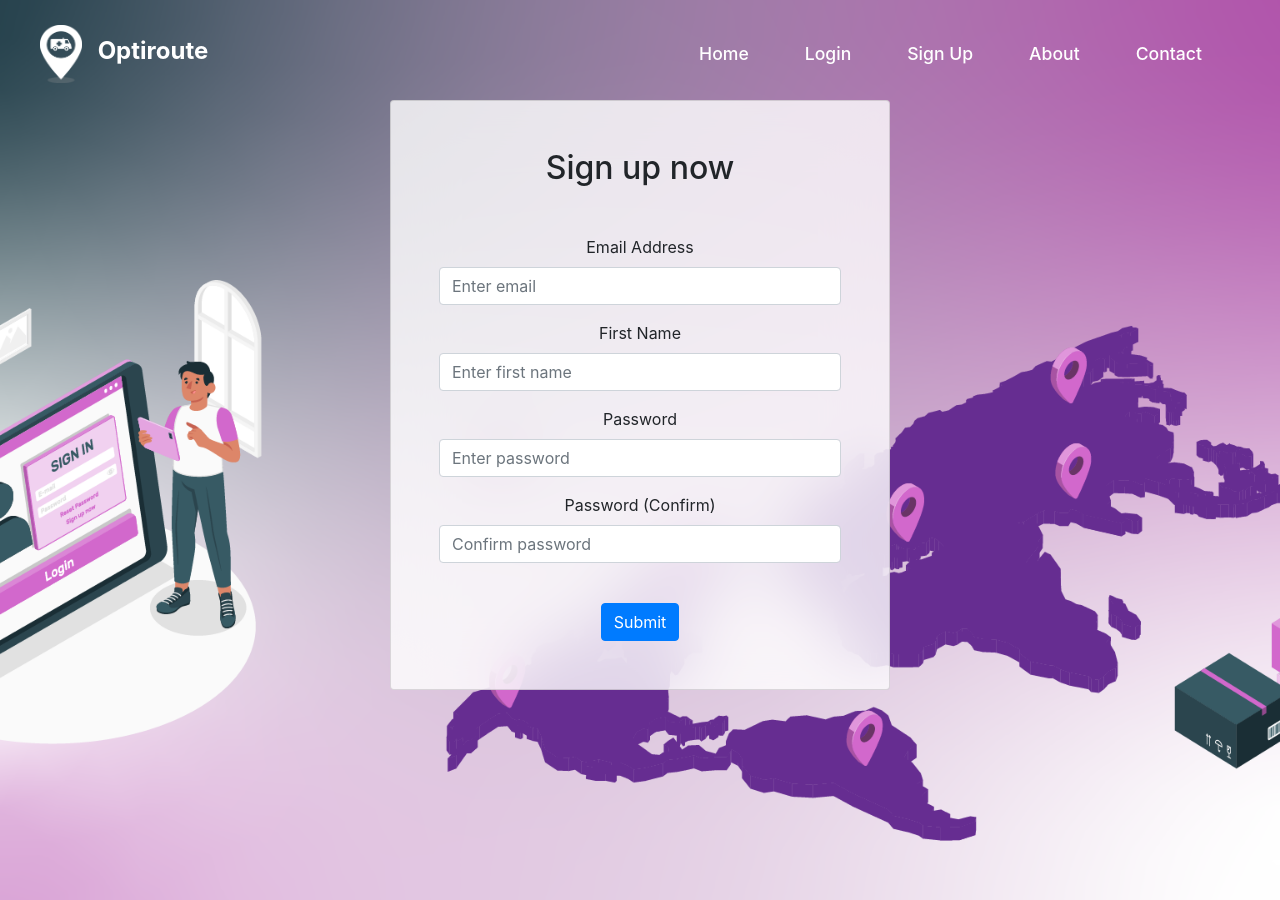
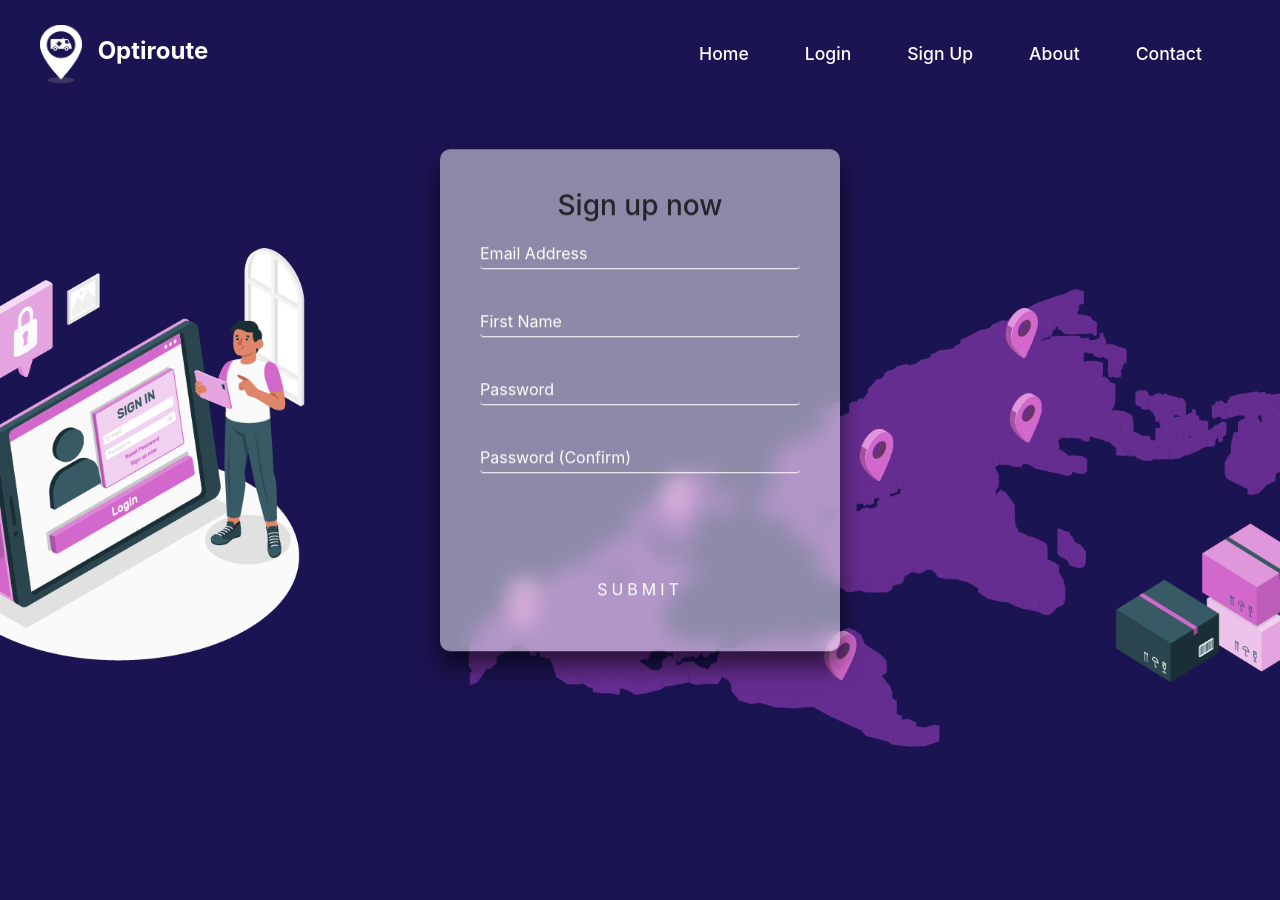
Before and after one commit to ahmedidrissi/flask, a Flask app: page /sign-up in a window 1280 px wide. After the commit the page ends 747 px from the top, so only its background shows below. Run offline with Flask 3, Linux system fonts and the light colour scheme; some libraries are stand-ins or nearby versions.

Commit message:
sign up changed

```diff
--- a/website/templates/page.html
+++ b/website/templates/page.html
@@ -1,5 +1,5 @@
 {% extends "base.html" %}
-{% block title %}Home Page{% endblock %}
+{% block title %}Home{% endblock %}
 {% block content %}
 <style>
     body {
--- a/website/templates/sign_up.html
+++ b/website/templates/sign_up.html
@@ -4,65 +4,71 @@
 
 {% block content %}
 
-<div class="container my-5">
-  <div class="card mx-auto shadow-5-strong" style="max-width: 500px; background: hsla(0, 0%, 100%, 0.8); backdrop-filter: blur(30px);">
-    <div class="card-body py-5 px-md-5">
-      <h2 class="fw-bold mb-5 text-center">Sign up now</h2>
-      <div class="text-center">
-        <form method="POST" style="width: 100%;">
-          <div class="row">
-            <div class="col-md-12">
+<section class="vh-100">
+  <div class="container-fluid h-custom">
+    <div class="row d-flex justify-content-center align-items-center h-100">
+      <div class="col-md-6">
+        <div class="login-form">
+          <h3 align="center">Sign up now</h3>
+          <form action="/sign-up" method="POST">
             <div class="form-group">
-                <label for="email">Email Address</label>
+              <div class="user-box">
                 <input
                   type="email"
                   class="form-control"
                   id="email"
                   name="email"
-                  placeholder="Enter email"
+                  required
                 />
+                <label>Email Address</label>
+              </div>
             </div>
             <div class="form-group">
-                <label for="firstName">First Name</label>
+              <div class="user-box">
                 <input
                   type="text"
                   class="form-control"
                   id="firstName"
                   name="firstName"
-                  placeholder="Enter first name"
+                  required
                 />
+                <label>First Name</label>
+              </div>
             </div>
             <div class="form-group">
-                <label for="password1">Password</label>
+              <div class="user-box">
                 <input
                   type="password"
                   class="form-control"
                   id="password1"
                   name="password1"
-                  placeholder="Enter password"
+                  required
                 />
+                <label>Password</label>
+              </div>
             </div>
             <div class="form-group">
-                <label for="password2">Password (Confirm)</label>
+              <div class="user-box">
                 <input
                   type="password"
                   class="form-control"
                   id="password2"
                   name="password2"
-                  placeholder="Confirm password"
+                  required
                 />
+                <label>Password (Confirm)</label>
+              </div>
             </div>
             <br />
-              <div class="d-grid">
+            <center>
               <button type="submit" class="btn btn-primary">Submit</button>
-              </div>
-            </div>
-          </div>
+            </center>
           </form>
         </div>
       </div>
     </div>
   </div>
+</section>
 
 <style>
   body {
@@ -75,9 +81,124 @@
     height: 100vh;
   }
 
-.container {
-    max-width: 600px;
-    margin-top: 100px;
+  .h-custom {
+    height: 100vh;
+    background-size: 100% 100%;
+    background-repeat: no-repeat;
+    background-position: center;
+    position: relative;
+  }
+
+  .h-custom::before {
+    content: "";
+    position: absolute;
+    top: 0;
+    left: 0;
+    right: 0;
+    bottom: 0;
+    z-index: -1;
+  }
+
+  .login-form {
+    position: absolute;
+    top: 50%;
+    left: 50%;
+    width: 400px;
+    padding: 40px;
+    transform: translate(-50%, -50%);
+    background: rgba(255, 255, 255, 0.5);
+    backdrop-filter: blur(10px);
+    box-sizing: border-box;
+    box-shadow: 0 15px 25px rgba(0, 0, 0, 0.6);
+    border-radius: 10px;
+  }
+
+  .login-form .form-group {
+    position: relative;
+  }
+
+  .login-form .form-group input {
+    width: 100%;
+    padding: 10px 0;
+    font-size: 16px;
+    color: #fff;
+    margin-bottom: 30px;
+    border: none;
+    border-bottom: 1px solid #fff;
+    outline: none;
+    background: transparent;
+  }
+
+  .login-form .form-group label {
+    position: absolute;
+    top: 0;
+    left: 0;
+    padding: 10px 0;
+    font-size: 16px;
+    color: #fff;
+    pointer-events: none;
+    transition: 0.5s;
+  }
+
+  .login-form .form-group input:focus ~ label,
+  .login-form .form-group input:valid ~ label {
+    top: -20px;
+    left: 0;
+    color: #bdb8b8;
+    font-size: 12px;
+  }
+
+  .login-form center button {
+    position: relative;
+    display: inline-block;
+    padding: 10px 20px;
+    color: #ffffff;
+    font-size: 16px;
+    text-decoration: none;
+    text-transform: uppercase;
+    overflow: hidden;
+    transition: 0.5s;
+    margin-top: 40px;
+    letter-spacing: 4px;
+    background: transparent;
+    border: none;
+  }
+
+  .login-form center button:hover {
+    background: #6a0187;
+    color: #fff;
+    border-radius: 5px;
+    box-shadow: 0 0 5px #6a0187, 0 0 25px #6a0187, 0 0 50px #6a0187, 0 0 100px #6a0187;
+  }
+
+  .login-form center button span {
+    position: absolute;
+    display: block;
+  }
+
+  @keyframes btn-anim1 {
+    0% {
+      left: -100%;
+    }
+    50%,
+    100% {
+      left: 100%;
+    }
+  }
+
+  .login-form center button span:nth-child(1) {
+    bottom: 2px;
+    left: -100%;
+    width: 100%;
+    height: 2px;
+    background: linear-gradient(90deg, transparent, #c003f4);
+    animation: btn-anim1 2s linear infinite;
+  }
+
+  @media (max-width: 450px) {
+    .h-custom {
+      height: 100%;
+    }
   }
 </style>
 
```
Also changed, not shown: website/templates/contact.html (+19 -13 lines), website/templates/home.html (+5 -3 lines), website/templates/login.html (+105 -8 lines), instance/database.db, website/static/about2.png, website/static/backgroundlogin.png, website/static/form.png. Lines whose indentation alone changed are shown as unchanged.
